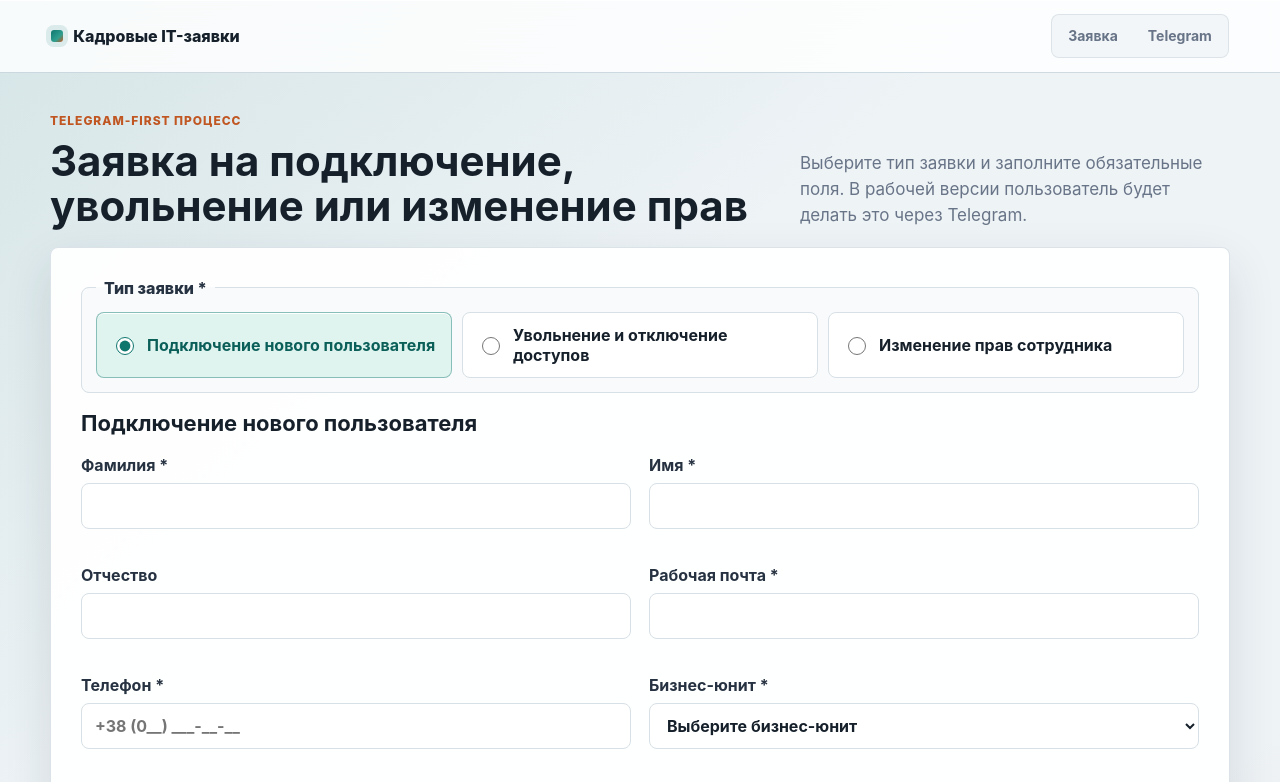
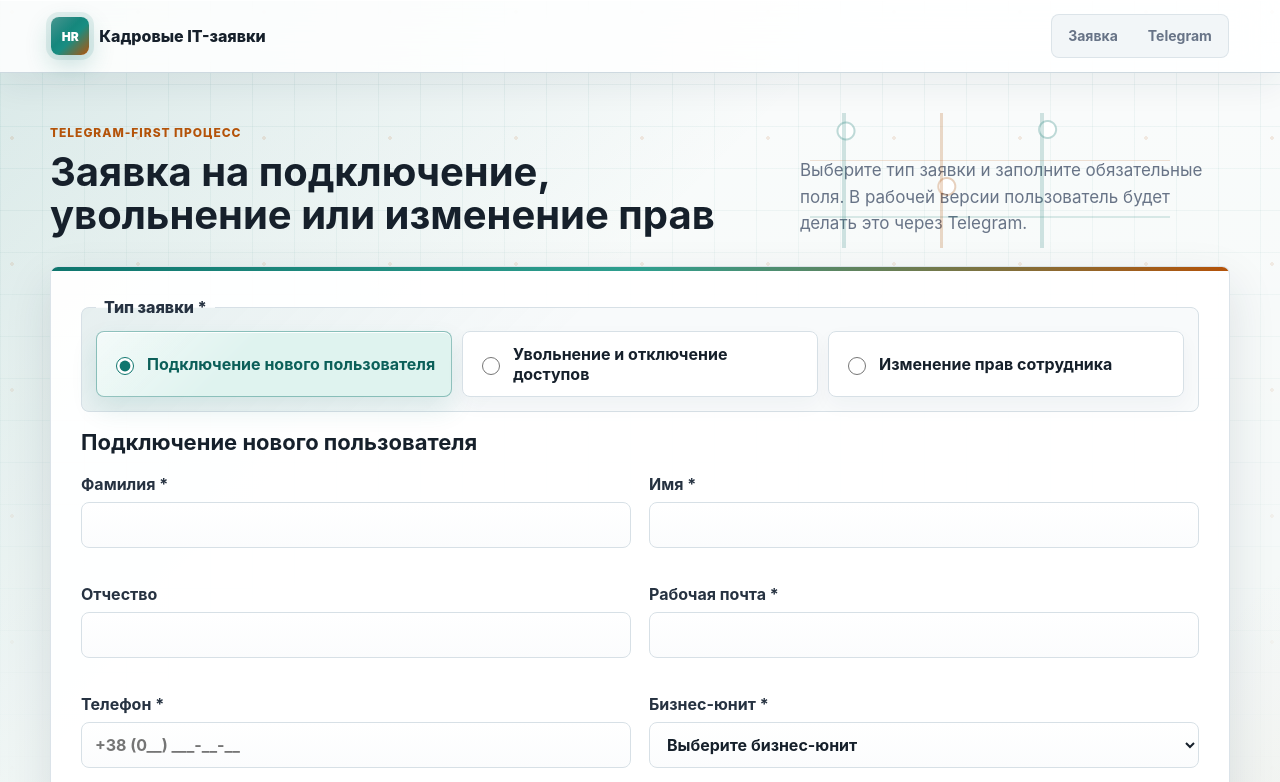
Before and after one commit to tyutyunnik-yuriy/user-onboarding-portal, a website: page public/index.html in a window 1280 px wide. Shown: the top 782 px of the page. Drawn offline with Linux system fonts and the light colour scheme; no server answers.

Commit message:
Add branded visual design

```diff
--- a/public/index.html
+++ b/public/index.html
@@ -4,7 +4,7 @@
     <meta charset="utf-8" />
     <meta name="viewport" content="width=device-width, initial-scale=1" />
     <title>Кадровые IT-заявки</title>
-    <link rel="stylesheet" href="/styles.css?v=modern-20260822-3" />
+    <link rel="stylesheet" href="/styles.css?v=brand-visual-20260907" />
   </head>
   <body>
     <header class="topbar">
--- a/public/styles.css
+++ b/public/styles.css
@@ -1,7 +1,7 @@
 :root {
   color-scheme: light;
-  --bg: #eef3f6;
-  --bg-strong: #dde8ec;
+  --bg: #edf4f3;
+  --bg-strong: #dbe9e6;
   --surface: #ffffff;
   --surface-soft: #f8fafb;
   --text: #16202b;
@@ -11,8 +11,9 @@
   --primary: #0f766e;
   --primary-dark: #0b5f59;
   --primary-soft: #dff3ef;
-  --accent: #c05621;
-  --accent-soft: #fff0e7;
+  --accent: #b45309;
+  --accent-soft: #fff3dd;
+  --ink: #1d3142;
   --good: #168556;
   --good-soft: #e4f7ec;
   --bad: #bf2f24;
@@ -33,15 +34,31 @@ html {
 }
 
 body {
+  position: relative;
   margin: 0;
   min-height: 100vh;
   color: var(--text);
   background:
-    linear-gradient(140deg, rgba(15, 118, 110, 0.11), transparent 34%),
-    linear-gradient(320deg, rgba(192, 86, 33, 0.1), transparent 30%),
+    linear-gradient(135deg, rgba(15, 118, 110, 0.14), transparent 32%),
+    linear-gradient(315deg, rgba(180, 83, 9, 0.1), transparent 34%),
+    linear-gradient(180deg, rgba(255, 255, 255, 0.72), rgba(255, 255, 255, 0)),
     var(--bg);
   font-family: Inter, ui-sans-serif, system-ui, -apple-system, BlinkMacSystemFont, "Segoe UI", sans-serif;
   letter-spacing: 0;
+}
+
+body::before {
+  content: "";
+  position: fixed;
+  inset: 0;
+  z-index: -1;
+  pointer-events: none;
+  background-image:
+    linear-gradient(rgba(15, 118, 110, 0.06) 1px, transparent 1px),
+    linear-gradient(90deg, rgba(15, 118, 110, 0.06) 1px, transparent 1px),
+    radial-gradient(circle at 12px 12px, rgba(180, 83, 9, 0.13) 1.6px, transparent 1.8px);
+  background-size: 42px 42px, 42px 42px, 126px 126px;
+  mask-image: linear-gradient(180deg, #000 0%, rgba(0, 0, 0, 0.62) 45%, transparent 100%);
 }
 
 button,
@@ -60,9 +77,11 @@ textarea {
   justify-content: space-between;
   gap: 24px;
   padding: 14px clamp(18px, 4vw, 56px);
-  background: rgba(255, 255, 255, 0.82);
+  background: rgba(255, 255, 255, 0.86);
   border-bottom: 1px solid rgba(188, 203, 212, 0.72);
-  box-shadow: 0 1px 0 rgba(255, 255, 255, 0.8) inset;
+  box-shadow:
+    0 1px 0 rgba(255, 255, 255, 0.8) inset,
+    0 12px 34px rgba(29, 49, 66, 0.07);
   backdrop-filter: blur(18px);
 }
 
@@ -81,12 +100,21 @@ nav a {
 }
 
 .brand::before {
-  content: "";
-  width: 12px;
-  height: 12px;
-  border-radius: 3px;
-  background: linear-gradient(135deg, var(--primary), #2f9f8f 62%, var(--accent));
-  box-shadow: 0 0 0 5px rgba(15, 118, 110, 0.12);
+  content: "HR";
+  display: inline-grid;
+  place-items: center;
+  width: 38px;
+  height: 38px;
+  color: #ffffff;
+  border-radius: 8px;
+  background:
+    linear-gradient(135deg, rgba(255, 255, 255, 0.24), transparent 42%),
+    linear-gradient(135deg, var(--primary), #188d82 56%, var(--accent));
+  box-shadow:
+    0 10px 26px rgba(15, 118, 110, 0.24),
+    0 0 0 5px rgba(15, 118, 110, 0.1);
+  font-size: 12px;
+  font-weight: 950;
 }
 
 nav {
@@ -121,11 +149,31 @@ nav a:hover {
 }
 
 .intro {
+  position: relative;
+  overflow: hidden;
   display: grid;
   grid-template-columns: minmax(0, 1fr) minmax(280px, 430px);
   gap: 28px;
   align-items: end;
   margin-bottom: 18px;
+  padding: 12px 0;
+}
+
+.intro::before {
+  content: "";
+  position: absolute;
+  right: clamp(0px, 5vw, 60px);
+  bottom: 0;
+  width: min(360px, 34vw);
+  height: 150px;
+  pointer-events: none;
+  background:
+    linear-gradient(90deg, transparent 0 9%, rgba(15, 118, 110, 0.2) 9% 10%, transparent 10% 36%, rgba(180, 83, 9, 0.24) 36% 37%, transparent 37% 64%, rgba(15, 118, 110, 0.2) 64% 65%, transparent 65%),
+    linear-gradient(0deg, transparent 0 20%, rgba(15, 118, 110, 0.16) 20% 21%, transparent 21% 58%, rgba(180, 83, 9, 0.18) 58% 59%, transparent 59%),
+    radial-gradient(circle at 10% 22%, #ffffff 0 7px, rgba(15, 118, 110, 0.28) 8px 9px, transparent 10px),
+    radial-gradient(circle at 38% 59%, #ffffff 0 7px, rgba(180, 83, 9, 0.28) 8px 9px, transparent 10px),
+    radial-gradient(circle at 66% 21%, #ffffff 0 7px, rgba(15, 118, 110, 0.28) 8px 9px, transparent 10px);
+  opacity: 0.9;
 }
 
 .intro.compact {
@@ -150,7 +198,7 @@ p {
 h1 {
   max-width: 880px;
   margin-bottom: 0;
-  font-size: 42px;
+  font-size: 40px;
   line-height: 1.08;
   letter-spacing: 0;
 }
@@ -169,11 +217,21 @@ h2 {
 }
 
 .panel {
+  position: relative;
+  overflow: hidden;
   padding: clamp(18px, 3vw, 30px);
   background: rgba(255, 255, 255, 0.94);
   border: 1px solid rgba(215, 224, 230, 0.88);
   border-radius: var(--radius);
   box-shadow: var(--shadow);
+}
+
+.panel::before {
+  content: "";
+  position: absolute;
+  inset: 0 0 auto;
+  height: 4px;
+  background: linear-gradient(90deg, var(--primary), #2f9f8f, var(--accent));
 }
 
 .panel.narrow {
@@ -194,7 +252,9 @@ h2 {
   grid-template-columns: repeat(3, minmax(0, 1fr));
   gap: 10px;
   padding: 14px;
-  background: var(--surface-soft);
+  background:
+    linear-gradient(135deg, rgba(15, 118, 110, 0.08), transparent 42%),
+    var(--surface-soft);
 }
 
 .type-switch label {
@@ -205,13 +265,20 @@ h2 {
   background: #ffffff;
   border: 1px solid var(--line);
   border-radius: var(--radius);
-  box-shadow: 0 1px 0 rgba(255, 255, 255, 0.9) inset;
+  box-shadow:
+    0 1px 0 rgba(255, 255, 255, 0.9) inset,
+    0 8px 20px rgba(29, 49, 66, 0.04);
 }
 
 .type-switch label:has(input:checked) {
   border-color: rgba(15, 118, 110, 0.42);
-  background: var(--primary-soft);
+  background:
+    linear-gradient(135deg, rgba(255, 255, 255, 0.66), transparent 40%),
+    var(--primary-soft);
   color: var(--primary-dark);
+  box-shadow:
+    0 1px 0 rgba(255, 255, 255, 0.95) inset,
+    0 12px 26px rgba(15, 118, 110, 0.12);
 }
 
 .form-grid {
@@ -237,7 +304,9 @@ legend {
 fieldset {
   grid-template-columns: repeat(auto-fit, minmax(210px, 1fr));
   padding: 16px;
-  background: var(--surface-soft);
+  background:
+    linear-gradient(135deg, rgba(255, 255, 255, 0.72), transparent 40%),
+    var(--surface-soft);
   border: 1px solid var(--line);
   border-radius: var(--radius);
 }
@@ -282,7 +351,9 @@ fieldset [data-checkbox-dictionary] {
   min-height: 34px;
   padding: 7px 10px;
   color: var(--primary-dark);
-  background: var(--primary-soft);
+  background:
+    linear-gradient(135deg, rgba(255, 255, 255, 0.68), transparent 42%),
+    var(--primary-soft);
   border: 1px solid rgba(15, 118, 110, 0.22);
   border-radius: 999px;
   font-size: 14px;
@@ -296,7 +367,8 @@ textarea {
   min-height: 46px;
   padding: 11px 13px;
   color: var(--text);
-  background: #ffffff;
+  background:
+    linear-gradient(180deg, #ffffff, #fbfcfd);
   border: 1px solid var(--line);
   border-radius: var(--radius);
   outline: 0;
@@ -346,7 +418,9 @@ button {
   min-height: 44px;
   padding: 0 18px;
   color: #ffffff;
-  background: linear-gradient(180deg, #14847a, var(--primary));
+  background:
+    linear-gradient(135deg, rgba(255, 255, 255, 0.18), transparent 40%),
+    linear-gradient(180deg, #14847a, var(--primary));
   border: 0;
   border-radius: var(--radius);
   box-shadow: 0 9px 22px rgba(15, 118, 110, 0.22);
@@ -412,7 +486,9 @@ button.secondary:hover {
   gap: 6px;
   margin-bottom: 18px;
   padding: 5px;
-  background: rgba(255, 255, 255, 0.72);
+  background:
+    linear-gradient(135deg, rgba(15, 118, 110, 0.07), transparent 34%),
+    rgba(255, 255, 255, 0.76);
   border: 1px solid var(--line);
   border-radius: var(--radius);
   box-shadow: var(--shadow-soft);
@@ -438,7 +514,9 @@ button.secondary:hover {
 .toolbar {
   margin-bottom: 18px;
   padding: 14px;
-  background: rgba(255, 255, 255, 0.7);
+  background:
+    linear-gradient(135deg, rgba(15, 118, 110, 0.07), transparent 38%),
+    rgba(255, 255, 255, 0.78);
   border: 1px solid var(--line);
   border-radius: var(--radius);
   box-shadow: var(--shadow-soft);
@@ -461,7 +539,9 @@ button.secondary:hover {
   display: grid;
   gap: 16px;
   padding: 18px;
-  background: rgba(255, 255, 255, 0.94);
+  background:
+    linear-gradient(135deg, rgba(255, 255, 255, 0.96), rgba(248, 250, 251, 0.92)),
+    rgba(255, 255, 255, 0.94);
   border: 1px solid rgba(215, 224, 230, 0.9);
   border-radius: var(--radius);
   box-shadow: var(--shadow-soft);
```
Also changed, not shown: public/admin.html (+1 -1 lines), public/telegram.html (+1 -1 lines).
